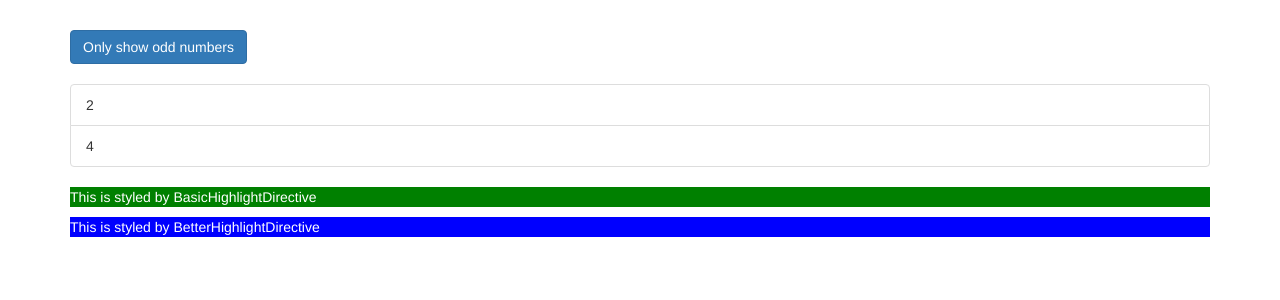
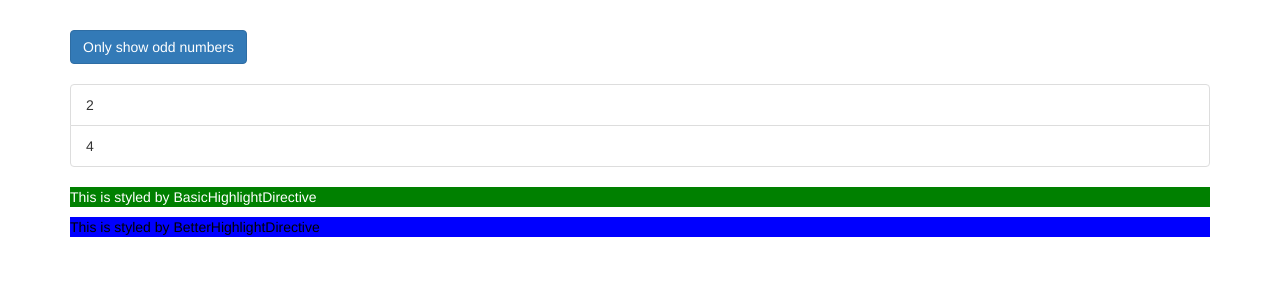
Before and after one commit to ale1a1/Angular-directives, an Angular app: page / in a window 1280 px wide. Shown: the top 300 px of the page. Built offline with nearby package versions, Linux system fonts and the light colour scheme.

Commit message:
binding to Directive Properties

```diff
--- a/src/app/app.component.html
+++ b/src/app/app.component.html
@@ -25,7 +25,9 @@
         </div>
       </ul>
       <p appBasicHighlight>This is styled by BasicHighlightDirective</p>
-      <p appBetterHighlight>This is styled by BetterHighlightDirective</p>
+      <p appBetterHighlight [defaultColor]="'black'" [highlightColor]="'pink'">
+        This is styled by BetterHighlightDirective
+      </p>
     </div>
   </div>
 </div>
--- a/src/app/better-highlight/better-highlight.directive.ts
+++ b/src/app/better-highlight/better-highlight.directive.ts
@@ -5,24 +5,31 @@ import {
   ElementRef,
   HostListener,
   HostBinding,
+  Input,
 } from '@angular/core';
 
 @Directive({
   selector: '[appBetterHighlight]',
 })
 export class BetterHighlightDirective implements OnInit {
-  @HostBinding('style.color') color: string = 'white';
+  @Input() defaultColor: string = 'white';
+  @Input() highlightColor: string = 'red';
+
+  @HostBinding('style.color') color: string;
+
   constructor(private elRef: ElementRef, private renderer: Renderer2) {}
+
   ngOnInit() {
+    this.color = this.defaultColor;
     this.renderer.setStyle(this.elRef.nativeElement, 'backgroundColor', 'blue');
     // this.renderer.setStyle(this.elRef.nativeElement, 'color', 'white');
   }
   @HostListener('mouseenter') mouseover(eventData: Event) {
     // this.renderer.setStyle(this.elRef.nativeElement, 'color', 'red');
-    this.color = 'red';
+    this.color = this.highlightColor;
   }
   @HostListener('mouseleave') mouseleave(eventData: Event) {
     // this.renderer.setStyle(this.elRef.nativeElement, 'color', 'white');
-    this.color = 'white';
+    this.color = this.defaultColor;
   }
 }
```
